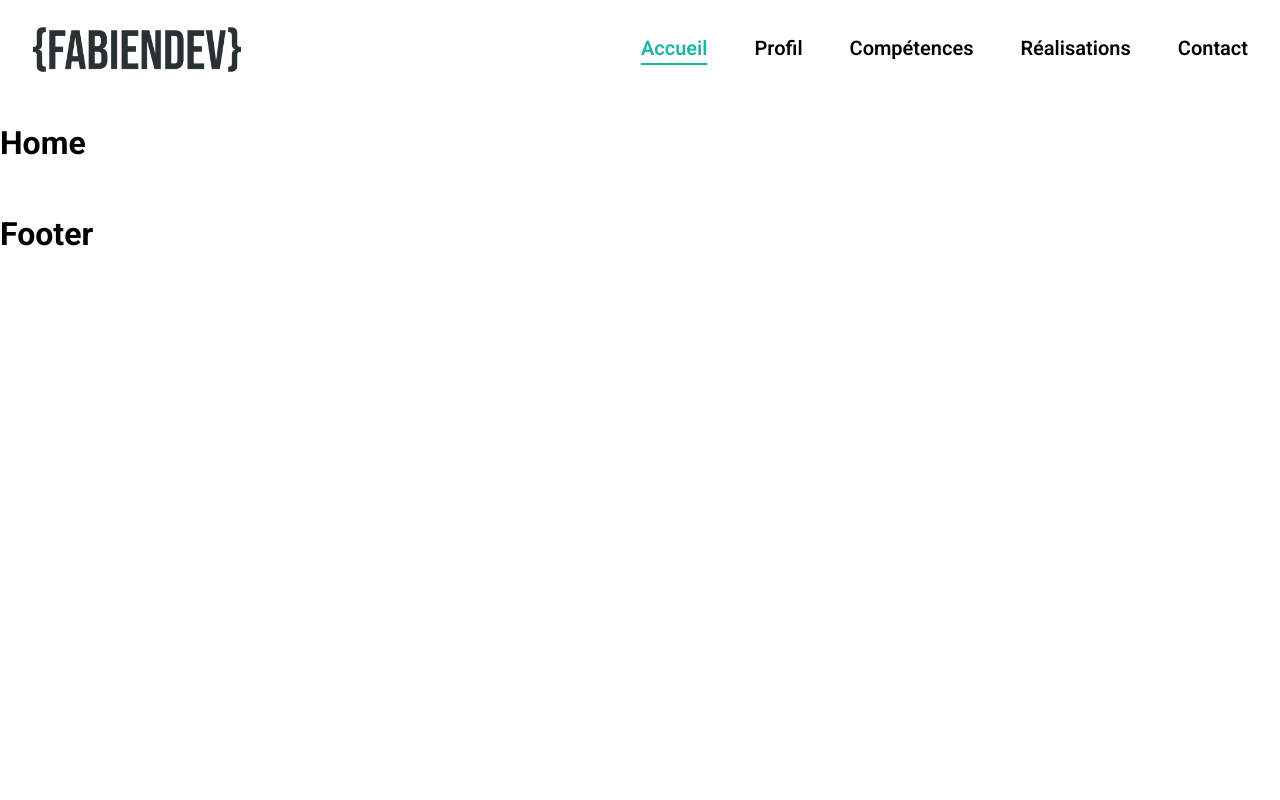
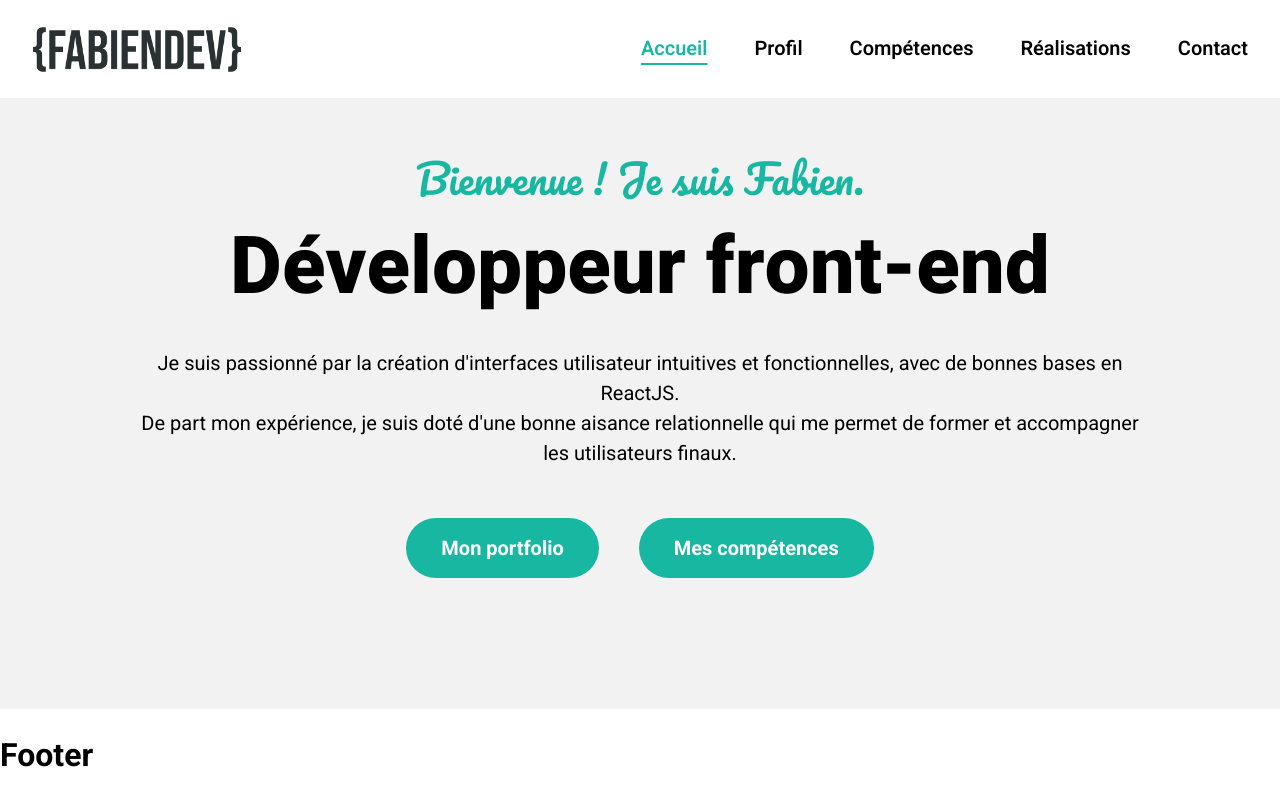
Before and after one commit to fabiendevfront/portfolio, a React (Vite) app: page / in a window 1280 px wide. Built offline with nearby package versions, Linux system fonts and the light colour scheme.

Commit message:
Create Homepage, HeroBanner & LinkButton component, design

```diff
--- /dev/null
+++ b/src/components/HeroBanner.jsx
@@ -0,0 +1,20 @@
+import LinkButton from "../components/LinkButton";
+
+const HeroBanner = () => {
+    return (
+        <section className="hero">
+            <p className="hero__intro">Bienvenue ! Je suis Fabien. </p>
+            <h2 className="hero__title">Développeur front-end</h2>
+            <p className="hero__subtitle">
+                Je suis passionné par la création d&apos;interfaces utilisateur intuitives et fonctionnelles, avec de bonnes bases en ReactJS.<br />
+                De part mon expérience, je suis doté d&apos;une bonne aisance relationnelle qui me permet de former et accompagner les utilisateurs finaux.
+            </p>
+            <div className="hero__cta">
+                <LinkButton btnLink="/portfolio" btnStyle="btn btn--home" label="Mon portfolio" />
+                <LinkButton btnLink="/skills" btnStyle="btn btn--home" label="Mes compétences" />
+            </div>
+        </section>
+    );
+};
+
+export default HeroBanner;
--- /dev/null
+++ b/src/components/LinkButton.jsx
@@ -0,0 +1,25 @@
+import { Link } from "react-router-dom";
+import PropTypes from "prop-types";
+
+/**
+ * Component displaying button.
+ * @component
+ * @param {Object} props - Component's props
+ * @param {string} props.btnLink - The link of the button
+ * @param {string} props.btnStyle - The className of the button
+ * @param {string} props.label - The label of the button
+ * @returns {JSX.Element}
+ */
+const LinkButton = ({ btnLink, btnStyle, label }) => {
+    return (
+        <Link to={btnLink} className={btnStyle}>{label}</Link>
+    );
+};
+
+LinkButton.propTypes = {
+    btnLink: PropTypes.string.isRequired,
+    btnStyle: PropTypes.string.isRequired,
+    label: PropTypes.string.isRequired,
+};
+
+export default LinkButton;
--- a/src/layout/Layout.jsx
+++ b/src/layout/Layout.jsx
@@ -1,5 +1,6 @@
 import Header from "./Header";
 import Footer from "./Footer";
+import { useLocation } from "react-router-dom";
 import PropTypes from "prop-types";
 
 /**
@@ -8,10 +9,11 @@ import PropTypes from "prop-types";
  * @returns A React component
  */
 const Layout = ({ children }) => {
+    const location = useLocation();
     return (
         <>
             <Header />
-            <main>{children}</main>
+            <main className={location.pathname === "/" ? "main main--home" : "main"}>{children}</main>
             <Footer />
         </>
     );
--- a/src/pages/Home.jsx
+++ b/src/pages/Home.jsx
@@ -1,7 +1,14 @@
+import HeroBanner from "../components/HeroBanner";
+
 const Home = () => {
     return (
-        <div>
-            <h1>Home</h1>
+        <div className="home">
+            <div className="home__hero">
+                <HeroBanner/>
+            </div>
+            <div className="home__cover">
+
+            </div>
         </div>
     );
 };
--- a/src/styles/abstracts/_variables.scss
+++ b/src/styles/abstracts/_variables.scss
@@ -15,6 +15,7 @@ $secondary-color: #17665C;
 $white: #ffffff;
 $black: #000000;
 $error: #ff0033;
+$bg-light-grey: darken($white, 5%);
 
 
 /********/
--- a/src/styles/base/_default.scss
+++ b/src/styles/base/_default.scss
@@ -26,6 +26,7 @@ body {
 
 .main {
     flex: 1;
+    background: variables.$bg-light-grey;
 }
 
 html {
--- /dev/null
+++ b/src/styles/components/_heroBanner.scss
@@ -0,0 +1,41 @@
+@use '../abstracts/variables';
+@use '../abstracts/mixins';
+
+/********************************/
+/* HERO BANNER COMPONENT STYLE */
+/*******************************/
+
+.hero {
+    display: flex;
+    flex-direction: column;
+    align-items: center;
+    justify-content: center;
+    gap: 20px;
+
+    &__intro {
+        @include mixins.font-size(40px);
+        font-family: variables.$font-secondary;
+        color: variables.$primary-color;
+        margin: 0;
+    }
+
+    &__title {
+        font-family: variables.$font-title;
+        @include mixins.font-size(80px);
+        font-weight: 800;
+        line-height: 1;
+        margin: 0;
+    }
+
+    &__subtitle {
+        @include mixins.font-size(20px);
+        width: 80%;
+        margin-bottom: 30px;
+        text-align: center;
+    }
+
+    &__cta {
+        display: flex;
+        gap: 40px;
+    }
+}
--- a/src/styles/components/_index.scss
+++ b/src/styles/components/_index.scss
@@ -2,3 +2,4 @@
 /* FILES EXPORT */
 /****************/
 @forward "linkButton";
+@forward "heroBanner";
--- a/src/styles/components/_linkButton.scss
+++ b/src/styles/components/_linkButton.scss
@@ -0,0 +1,35 @@
+@use '../abstracts/variables';
+@use '../abstracts/mixins';
+
+/*******************************/
+/* LINK BUTTON COMPONENT STYLE */
+/******************************/
+
+.btn {
+    @include mixins.font-size(20px);
+    background-color: variables.$primary-color;
+    color: variables.$white;
+    padding: 15px 35px;
+    border-radius: 30px;
+    // box-shadow: 0 2px 5px 0 rgb(0 0 0 / 16%), 0 2px 10px 0 rgb(0 0 0 / 12%);
+    cursor: pointer;
+    transition: background-color .3s ease-in-out;
+
+    @include mixins.medium-break {
+        @include mixins.font-size(18px);
+        padding: 18px 32px;
+    }
+
+    @include mixins.small-break {
+        @include mixins.font-size(16px);
+        padding: 16px 28px;
+    }
+
+    &:hover {
+        background-color: darken(variables.$primary-color, 8);
+    }
+
+    &--home {
+        font-weight: 700;
+    }
+}
--- a/src/styles/pages/_home.scss
+++ b/src/styles/pages/_home.scss
@@ -0,0 +1,13 @@
+@use '../abstracts/variables';
+@use '../abstracts/mixins';
+
+/********************/
+/* HOME PAGE STYLE */
+/*******************/
+
+.home {
+
+    &__hero {
+        padding-top: 50px;
+    }
+}
```
